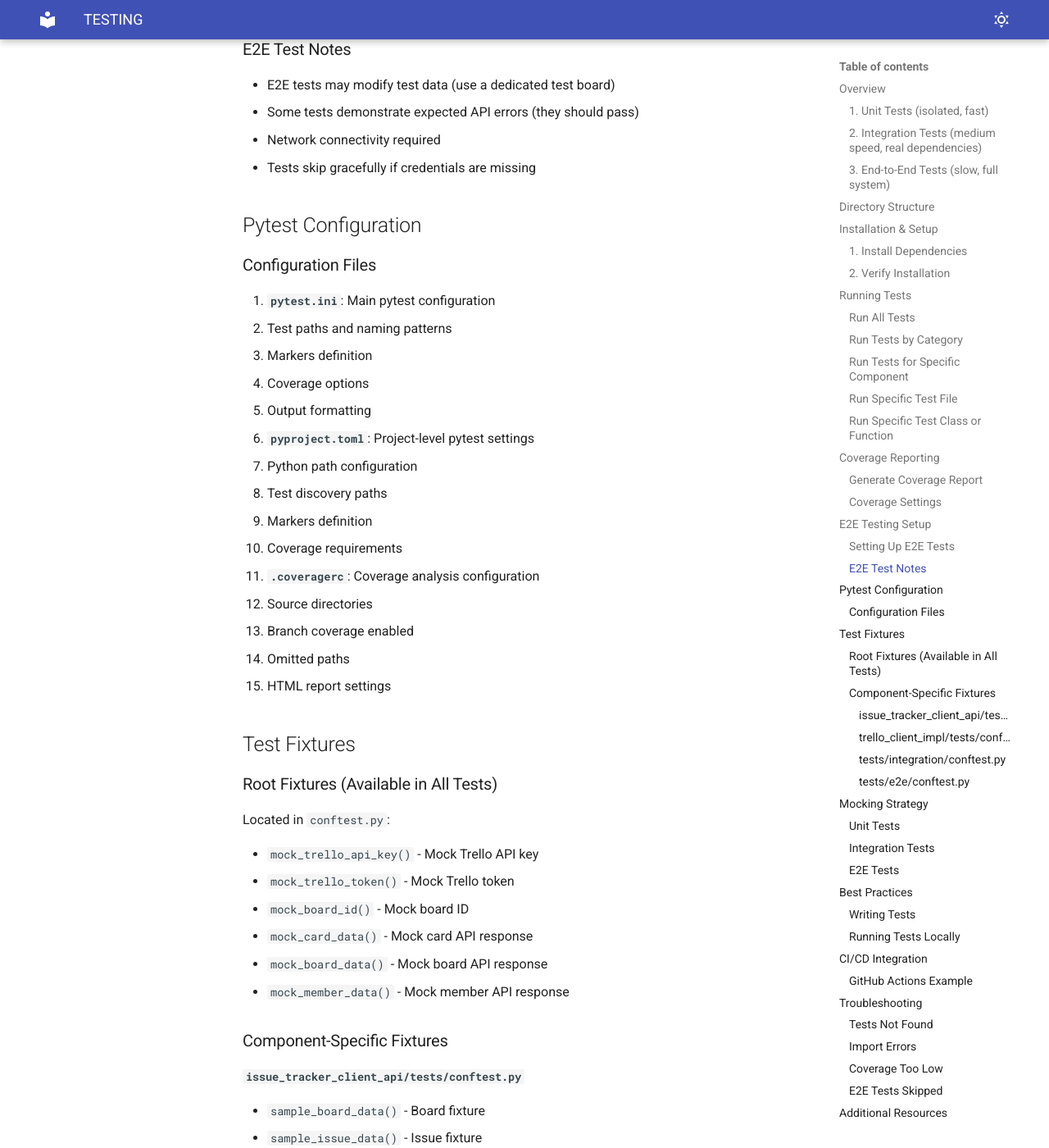
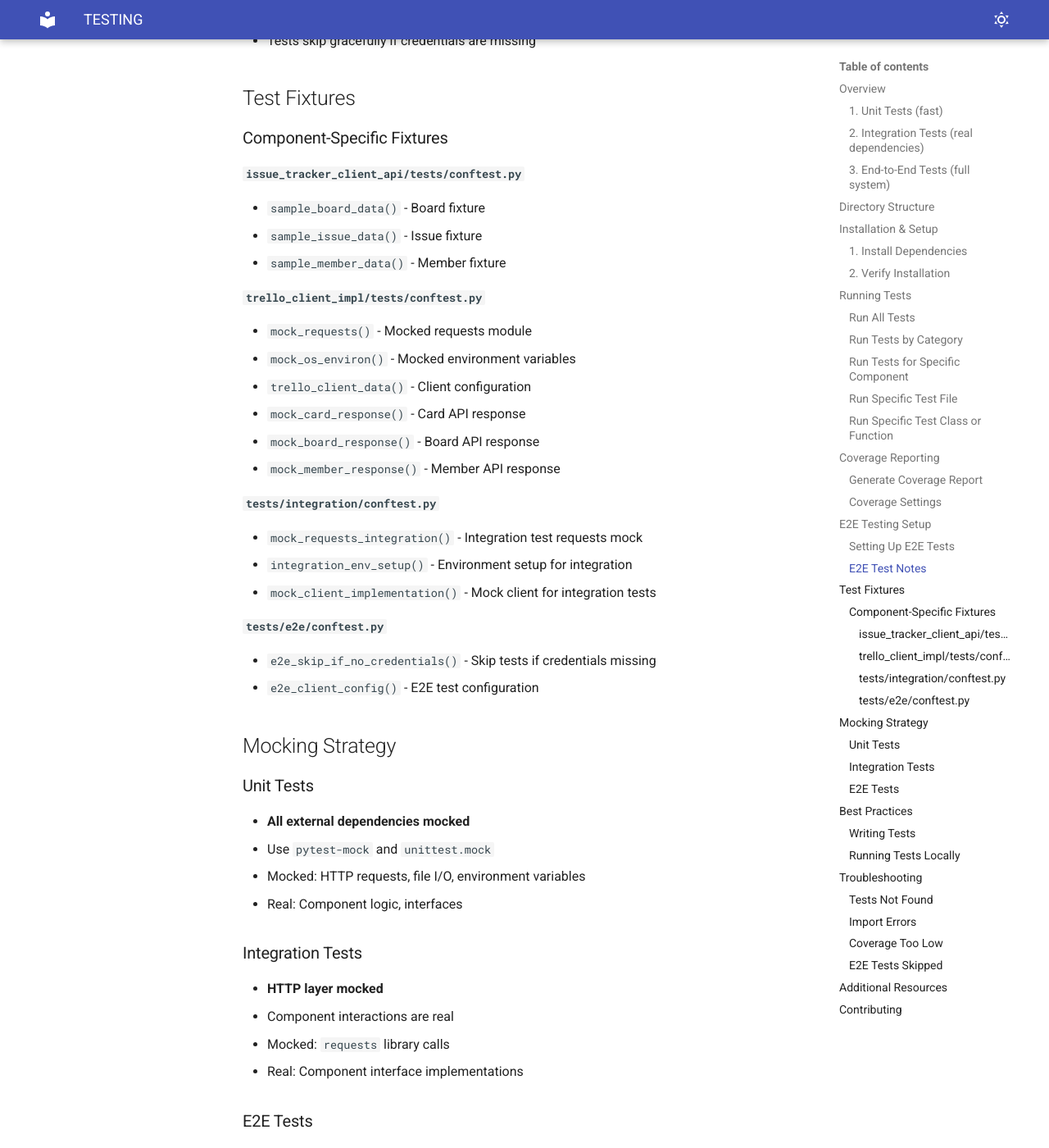
Before and after one commit to riddhixraina/ospsd-team-07, an MkDocs documentation site: the page built from docs/testing/TESTING.md, in a window 1280 px wide and 1400 px high, scrolled down 5000 px. Shown: the whole window at 82% size. Built offline with MkDocs 1.6.1 and Material for MkDocs 9.7.7, drawn with Linux system fonts in a browser that asks for light colours; some of the changed text lies outside the part shown.

Commit message:
finalised test documentation

````diff
--- a/docs/testing/TESTING.md
+++ b/docs/testing/TESTING.md
@@ -12,7 +12,7 @@
 
 The testing framework includes:
 
-### 1. **Unit Tests** (isolated, fast)
+### 1. **Unit Tests** (fast)
    - **Location**: `components/*/tests/`
    - **Marker**: `@pytest.mark.unit`
    - **Coverage**: Abstract interfaces and concrete implementations
@@ -28,7 +28,7 @@
    - `trello_client_impl/tests/`:
      - `trello_impl_test.py` - TrelloClient, TrelloCard, TrelloBoard, TrelloMember implementations
 
-### 2. **Integration Tests** (medium speed, real dependencies)
+### 2. **Integration Tests** (real dependencies)
    - **Location**: `tests/integration/`
    - **Marker**: `@pytest.mark.integration`
    - **Purpose**: Test components working together
@@ -40,7 +40,7 @@
    - Factory functions
    - Inter-component communications
 
-### 3. **End-to-End Tests** (slow, full system)
+### 3. **End-to-End Tests** (full system)
    - **Location**: `tests/e2e/`
    - **Marker**: `@pytest.mark.e2e`
    - **Purpose**: Test against actual Trello API
@@ -93,14 +93,6 @@
 ```bash
 cd /path/to/ospsd-team-07
 uv sync --all-extras
-```
-
-Using `pip`:
-```bash
-cd /path/to/ospsd-team-07
-pip install -e .
-pip install -e components/issue_tracker_client_api[dev]
-pip install -e components/trello_client_impl[dev]
 ```
 
 ### 2. Verify Installation
@@ -234,40 +226,7 @@
 - Network connectivity required
 - Tests skip gracefully if credentials are missing
 
-## Pytest Configuration
-
-### Configuration Files
-
-1. **`pytest.ini`**: Main pytest configuration
-   - Test paths and naming patterns
-   - Markers definition
-   - Coverage options
-   - Output formatting
-
-2. **`pyproject.toml`**: Project-level pytest settings
-   - Python path configuration
-   - Test discovery paths
-   - Markers definition
-   - Coverage requirements
-
-3. **`.coveragerc`**: Coverage analysis configuration
-   - Source directories
-   - Branch coverage enabled
-   - Omitted paths
-   - HTML report settings
-
 ## Test Fixtures
-
-### Root Fixtures (Available in All Tests)
-
-Located in `conftest.py`:
-
-- `mock_trello_api_key()` - Mock Trello API key
-- `mock_trello_token()` - Mock Trello token
-- `mock_board_id()` - Mock board ID
-- `mock_card_data()` - Mock card API response
-- `mock_board_data()` - Mock board API response
-- `mock_member_data()` - Mock member API response
 
 ### Component-Specific Fixtures
 
@@ -371,45 +330,6 @@
 pytest --ff
 ```
 
-## CI/CD Integration
-
-### GitHub Actions Example
-
-```yaml
-name: Tests
-
-on: [push, pull_request]
-
-jobs:
-  test:
-    runs-on: ubuntu-latest
-    strategy:
-      matrix:
-        python-version: ['3.12']
-
-    steps:
-      - uses: actions/checkout@v3
-      - uses: actions/setup-python@v4
-        with:
-          python-version: ${{ matrix.python-version }}
-
-      - name: Install dependencies
-        run: |
-          pip install -e .
-          pip install -e components/issue_tracker_client_api[dev]
-          pip install -e components/trello_client_impl[dev]
-
-      - name: Run unit & integration tests
-        run: pytest -m "unit or integration" --cov=components
-
-      - name: Run E2E tests (skipped if no credentials)
-        run: pytest -m e2e
-        env:
-          TRELLO_API_KEY: ${{ secrets.TRELLO_API_KEY }}
-          TRELLO_TOKEN: ${{ secrets.TRELLO_TOKEN }}
-          TRELLO_BOARD_ID: ${{ secrets.TRELLO_BOARD_ID }}
-```
-
 ## Troubleshooting
 
 ### Tests Not Found
````
Also changed, not shown: docs/testing/TEST_FILES_REFERENCE.md (+0 -32 lines).
